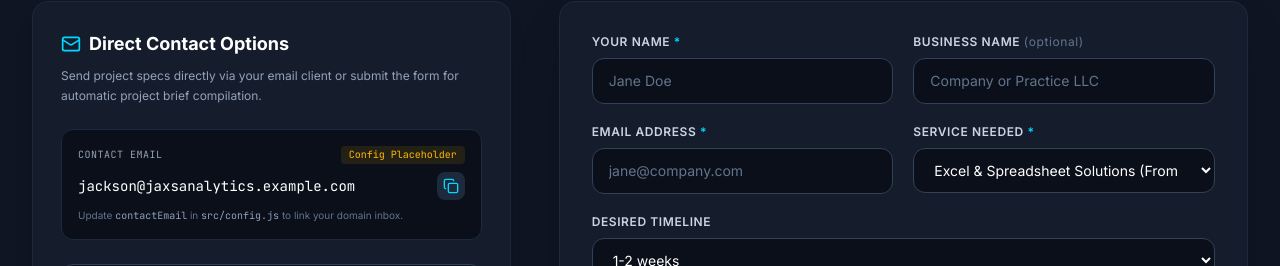
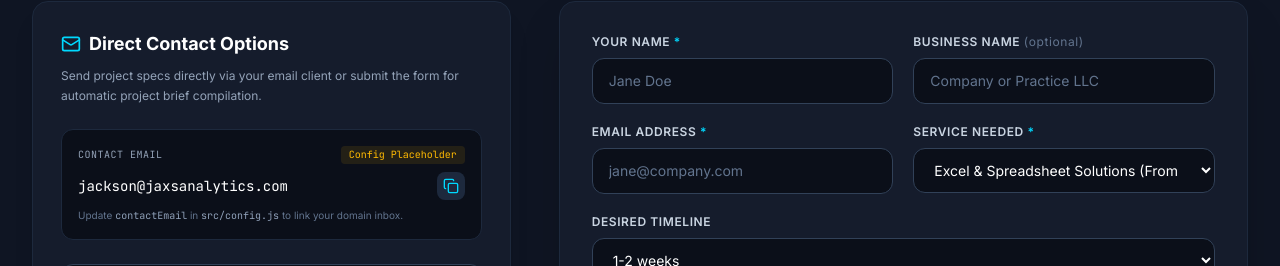
Before and after one commit to JaxmaN03/jax-analytics, a React (Vite) app: page / in a window 1280 px wide. Shown: the part 5072-5338 px from the top of the page. Built offline with nearby package versions, Linux system fonts and the light colour scheme.

Commit message:
Update contact email in config.js

```diff
--- a/src/config.js
+++ b/src/config.js
@@ -16,7 +16,7 @@ export const SITE_CONFIG = {
 
   // Static hosting contact email placeholder
   // Note: Set your actual production email address here when ready
-  contactEmail: "jackson@jaxsanalytics.example.com",
+  contactEmail: "jackson@jaxsanalytics.com",
   isEmailPlaceholder: false,
 
   // GitHub profile - populated with repository owner URL
```
